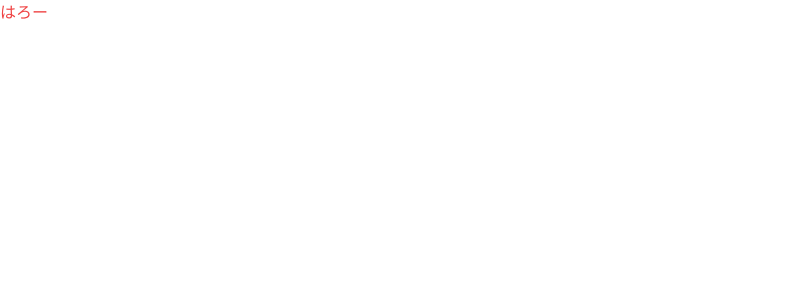
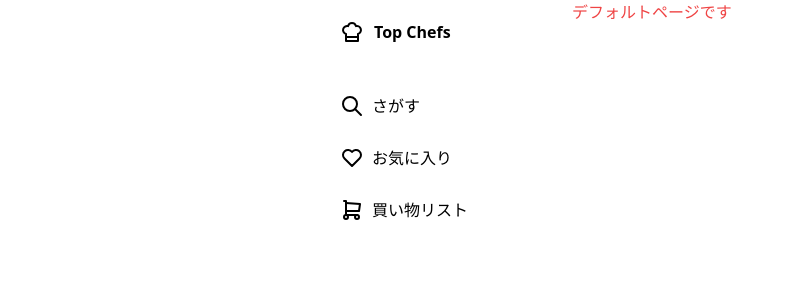
Before and after one commit to qin-team-recipe/14-frontend, a Next.js app: page / in a window 1280 px wide. Shown: the top 300 px of the page, without its empty margins (0-789 px from the left). Built offline with nearby package versions, Linux system fonts and the light colour scheme.

Commit message:
✨ ナビゲーションコンポーネントの実装とレスポンシブ対応

```diff
--- /dev/null
+++ b/src/app/_components/Navigation/Navigation.jsx
@@ -0,0 +1,49 @@
+import Link from "next/link";
+import {
+  IconChefHat,
+  IconHeart,
+  IconSearch,
+  IconShoppingCart,
+} from "@tabler/icons-react";
+
+// ナビゲーション
+export const Navigation = () => {
+  return (
+    // sm以上でナビゲーションを固定する方法については模索中
+    <nav className="fixed bottom-0 z-10 sm:sticky sm:w-auto">
+      <div className="flex flex-col gap-10 p-5 sm:w-60 ">
+        {/* ロゴ（PCサイズで表示） */}
+        <div className="hidden sm:block">
+          <div className="flex items-center gap-2.5">
+            <IconChefHat />
+            <span className="font-bold">Top Chefs</span>
+          </div>
+        </div>
+
+        {/* ナビゲーションメニュー */}
+        <div className="flex border-t pt-1 sm:flex-col sm:justify-start sm:space-y-4 sm:border-none">
+          <NavigationItem text="さがす" icon={<IconSearch />} href="/" />
+          <NavigationItem text="お気に入り" icon={<IconHeart />} href="/fav" />
+          <NavigationItem
+            text="買い物リスト"
+            icon={<IconShoppingCart />}
+            href="list"
+          />
+        </div>
+      </div>
+    </nav>
+  );
+};
+
+// ナビゲーションアイテム
+const NavigationItem = ({ text, icon, href }) => {
+  return (
+    <Link
+      href={href}
+      className="flex w-full flex-col items-center gap-y-1 hover:border-slate-100 sm:flex-row sm:space-x-2 sm:rounded-full sm:py-1.5 sm:hover:bg-slate-100"
+    >
+      <div className="h-6 w-6">{icon}</div>
+      <div className="text-xs sm:text-base">{text}</div>
+    </Link>
+  );
+};
--- /dev/null
+++ b/src/app/_components/Navigation/index.js
@@ -0,0 +1 @@
+export { Navigation } from "./Navigation";
--- /dev/null
+++ b/src/app/fav/page.jsx
@@ -0,0 +1,7 @@
+export default function Fav() {
+  return (
+    <>
+      <p className="text-red-500">お気に入りページ</p>
+    </>
+  );
+}
--- a/src/app/layout.jsx
+++ b/src/app/layout.jsx
@@ -1,4 +1,5 @@
 import "@/app/globals.css";
+import { Navigation } from "./_components/Navigation";
 
 export const metadata = {
   title: "Create Next App",
@@ -8,7 +9,12 @@ export const metadata = {
 export default function RootLayout({ children }) {
   return (
     <html lang="ja">
-      <body>{children}</body>
+      <body>
+        <div className="mx-auto flex min-h-screen sm:max-w-2xl sm:gap-x-3 sm:px-4">
+          <Navigation />
+          <div>{children}</div>
+        </div>
+      </body>
     </html>
   );
 }
--- /dev/null
+++ b/src/app/list/page.jsx
@@ -0,0 +1,7 @@
+export default function Fav() {
+  return (
+    <>
+      <p className="text-red-500">お買い物リストページ</p>
+    </>
+  );
+}
--- a/src/app/page.jsx
+++ b/src/app/page.jsx
@@ -1,7 +1,7 @@
 export default function Home() {
   return (
     <>
-      <p className="text-red-500">はろー</p>
+      <div className="text-red-500">デフォルトページです</div>
     </>
   );
 }
```
